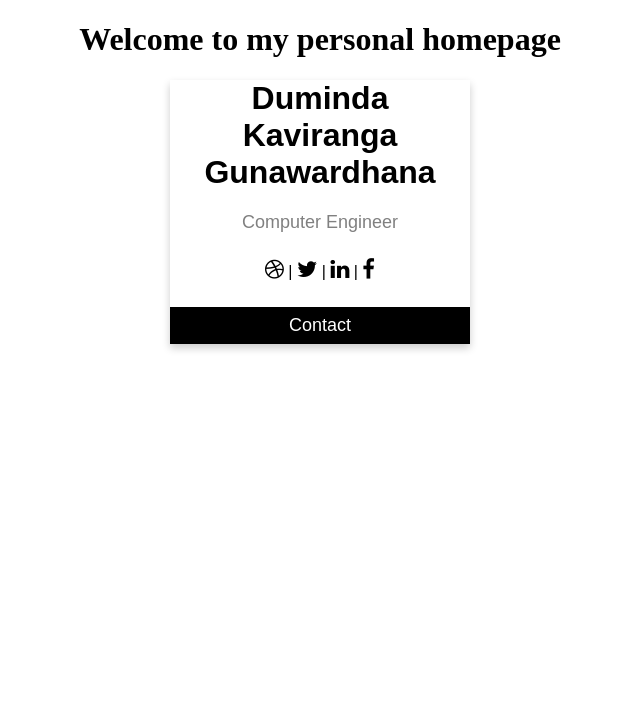
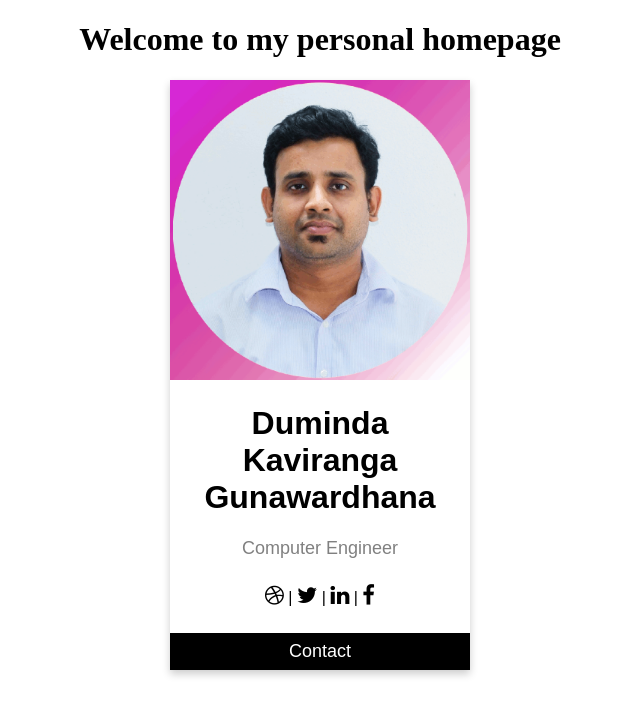
Before and after one commit to kaviranga/kaviranga.github.io, a website: page index.html in a window 1280 px wide. Shown: the whole page, without its empty margins (320-960 px from the left). Drawn offline with Linux system fonts and the light colour scheme.

Commit message:
Modified index.html

```diff
--- a/index.html
+++ b/index.html
@@ -46,6 +46,7 @@
     <h1 style="text-align:center">Welcome to my personal homepage</h1>
     <div class="card">
 
+        <img src="img/duminda_profile_pic.png" alt="Duminda" style="width:100%">
         <h1>Duminda Kaviranga Gunawardhana</h1>
         <p class="title">Computer Engineer</p>
 
```
